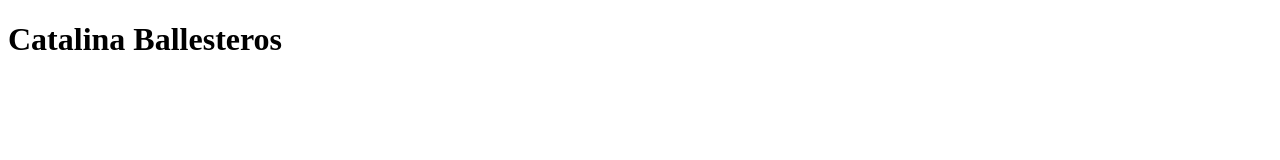
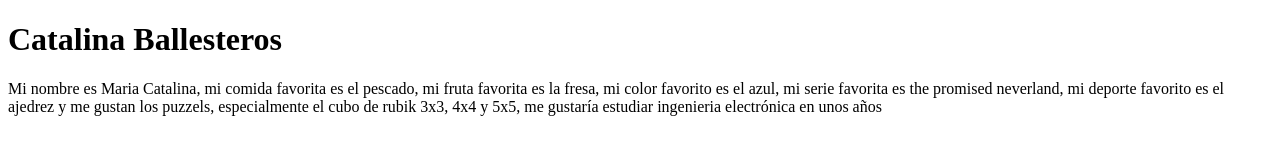
Before and after one commit to MariaCatalina300900/MariaCatalina300900.github.io, a plain HTML site: page index.html in a window 1280 px wide. Drawn offline with Linux system fonts and the light colour scheme.

Commit message:
Descripcion

```diff
--- a/index.html
+++ b/index.html
@@ -7,6 +7,7 @@
 </head>
 <body>
     <h1>Catalina Ballesteros</h1>
+    <p> Mi nombre es Maria Catalina, mi comida favorita es el pescado, mi fruta favorita es la fresa, mi color favorito es el azul, mi serie favorita es the promised neverland, mi deporte favorito es el ajedrez y me gustan los puzzels, especialmente el cubo de rubik 3x3, 4x4 y 5x5, me gustaría estudiar ingenieria electrónica en unos años</p>
 
 </body>
 </html>
```
